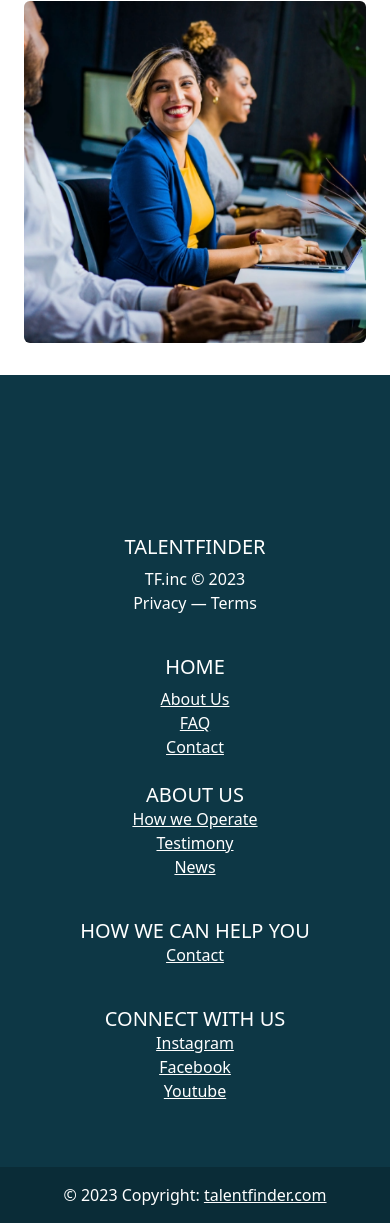
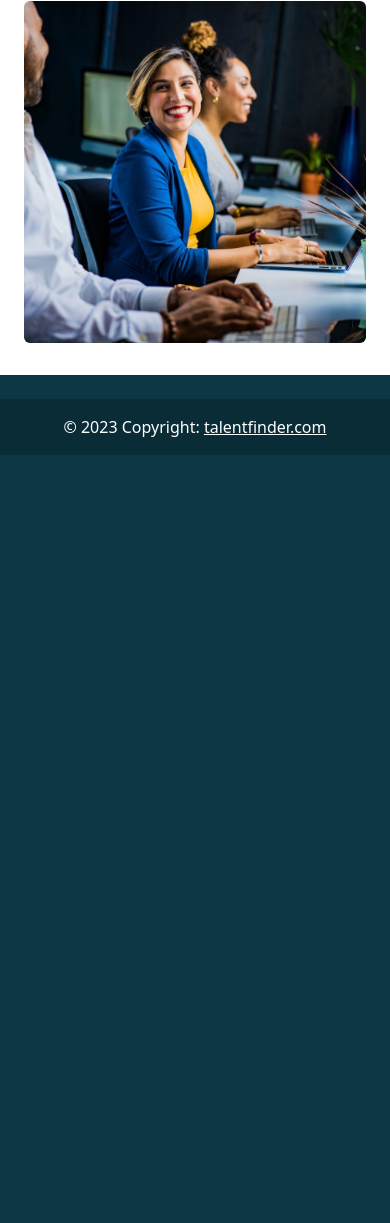
Before and after one commit to weynand04/talentfinder-FE, a website: page index.html in a window 390 px wide. Shown: the part 3777-5000 px from the top of the page. After the commit the page ends 4232 px from the top, so only its background shows below. Drawn offline with nearby package versions, Linux system fonts and the light colour scheme.

Commit message:
ganti visibilitas footer ketika di tampilan mobile

```diff
--- a/index.html
+++ b/index.html
@@ -8,9 +8,11 @@
     <!-- Custom CSS -->
     <link rel="stylesheet" href="assets/main.css" />
     <!-- Akhir Custom CSS -->
+
     <!-- Animation -->
     <link rel="stylesheet" href="https://unpkg.com/aos@next/dist/aos.css" />
     <!-- akhir animation -->
+
     <title>TalentFinder</title>
   </head>
   <body class="bg-primary text-primary">
@@ -200,12 +202,12 @@
       </div>
     </section>
     <!-- akhir section 3 -->
-    <div class="custom-spacing"></div>
+    <div class="custom-spacing d-none d-md-block"></div>
 
     <!-- Footer -->
     <footer class="mt-4 bg-primary text-white text-center text-lg-start">
       <!-- Grid container -->
-      <div class="container p-4">
+      <div class="container p-4 d-none d-md-block">
         <!--Grid row-->
         <div class="row">
           <!--Grid column-->
```
